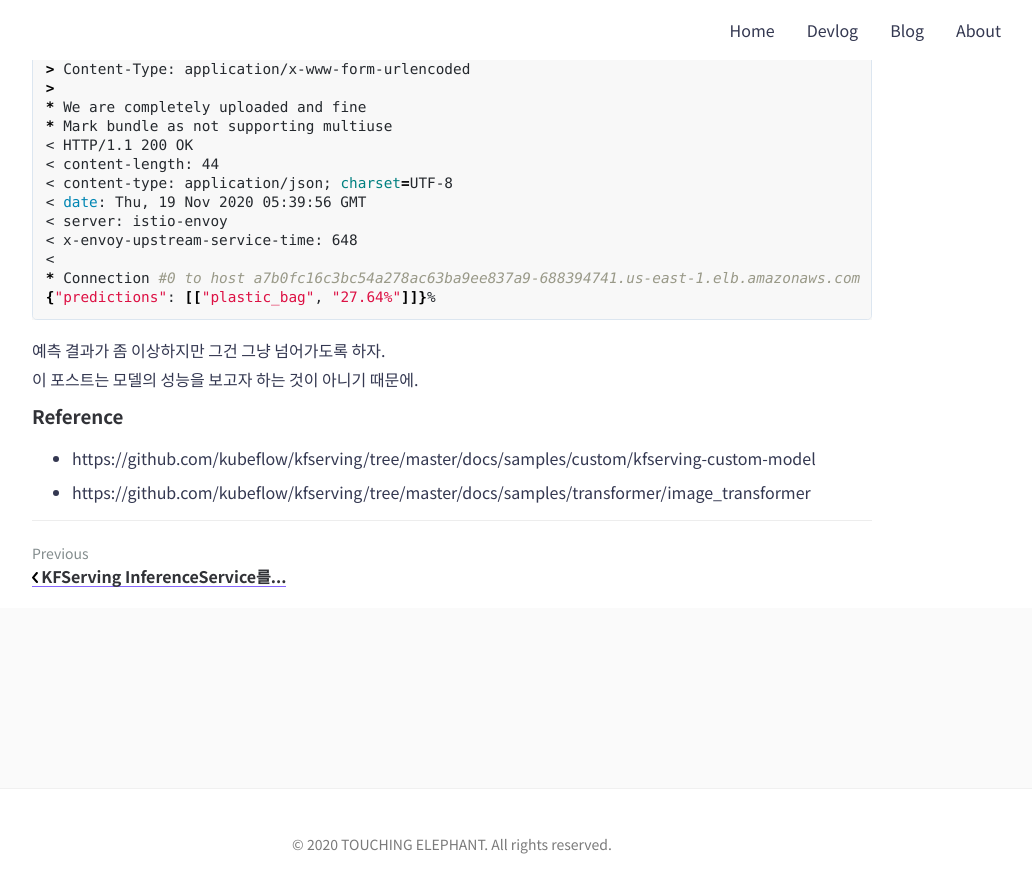
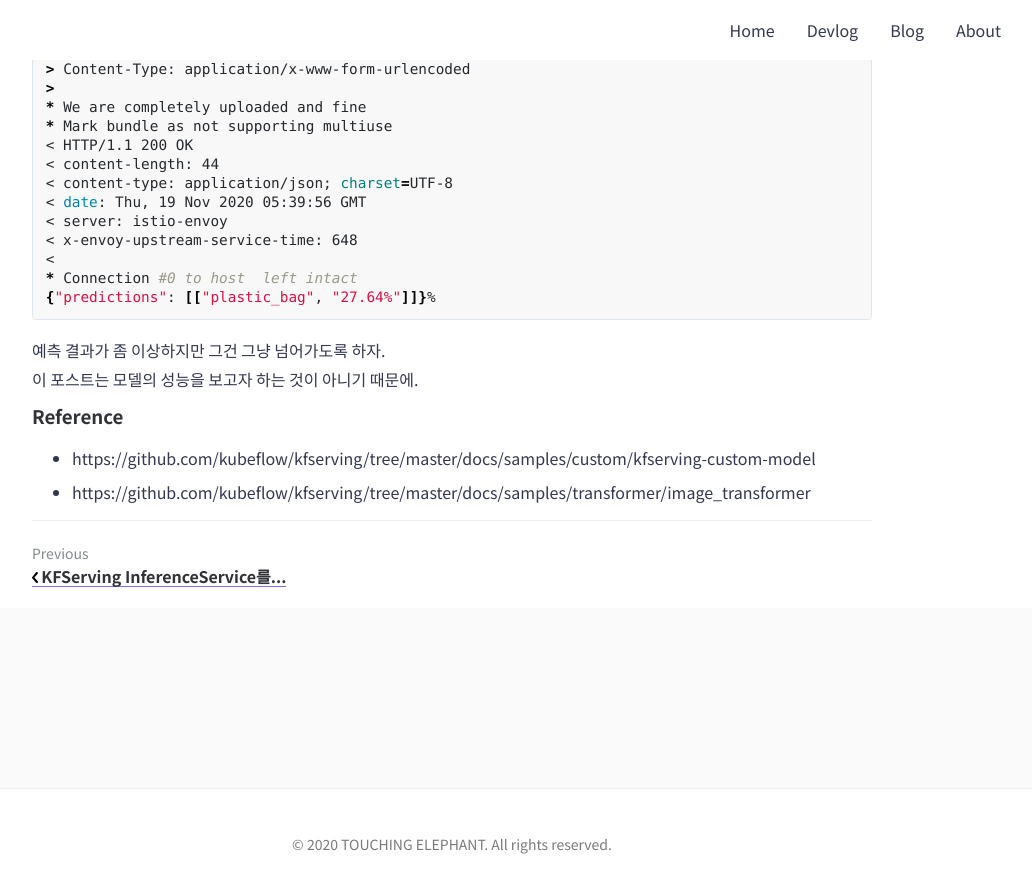
Before and after one commit to mokpolar/mokpolar.github.io, a Jekyll site: the page built from _posts/2020-11-18-kfserving_custum_mobilenet.md, in a window 1280 px wide and 900 px high, scrolled down 8682 px. Shown: the top 893 px of the window, without its empty margins (188-1220 px from the left). Built offline with Jekyll 4.4.1, drawn with Linux system fonts in a browser that asks for light colours; comment, search, counter and statistics services are not loaded.

Commit message:
Update 2020-11-18-kfserving_custum_mobilenet.md

````diff
--- a/_posts/2020-11-18-kfserving_custum_mobilenet.md
+++ b/_posts/2020-11-18-kfserving_custum_mobilenet.md
@@ -379,7 +379,7 @@ curl -v -H "Host: ${SERVICE_HOSTNAME}" http://$CLUSTER_IP/v1/models/$MODEL_NAME:
 < server: istio-envoy
 < x-envoy-upstream-service-time: 648
 <
-* Connection #0 to host a7b0fc16c3bc54a278ac63ba9ee837a9-688394741.us-east-1.elb.amazonaws.com left intact
+* Connection #0 to host  left intact
 {"predictions": [["plastic_bag", "27.64%"]]}%
 ```
 
````
